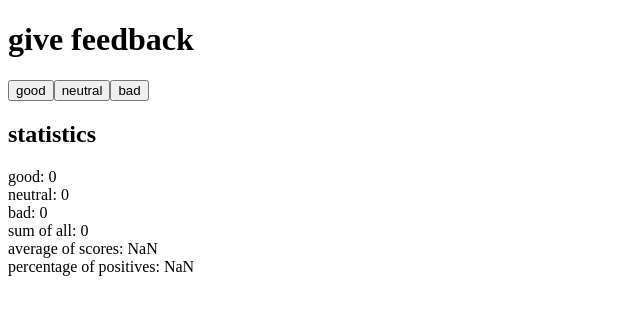
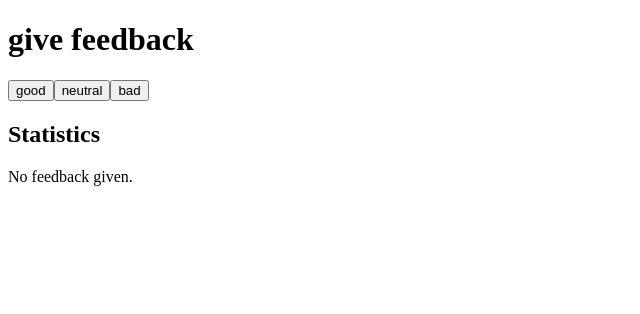
Before and after one commit to Lohimies/fullstackopen, a React (Vite) app in the folder 1osa/unicafe/: page / in a window 1280 px wide. Shown: the top 314 px of the page, without its empty margins (0-640 px from the left). Built offline with nearby package versions, Linux system fonts and the light colour scheme.

Commit message:
unicafe step 3(1.9) done. Page only shows statistics if feedback has been given.

```diff
--- a/1osa/unicafe/src/App.jsx
+++ b/1osa/unicafe/src/App.jsx
@@ -57,10 +57,17 @@ const Statistics = ({goodCount, neutralCount, badCount}) => {
       </div>
     )
   }
-
-  return (
+  if ((goodCount+neutralCount+badCount) === 0) {
+    return (
+      <div>
+        <h2>Statistics</h2>
+        <p>No feedback given.</p>
+      </div>
+    )
+  }
+  return(
     <div>
-      <h2>statistics</h2>
+      <h2>Statistics</h2>
       <div>good: {goodCount}</div>
       <div>neutral: {neutralCount}</div>
       <div>bad: {badCount}</div>
```
